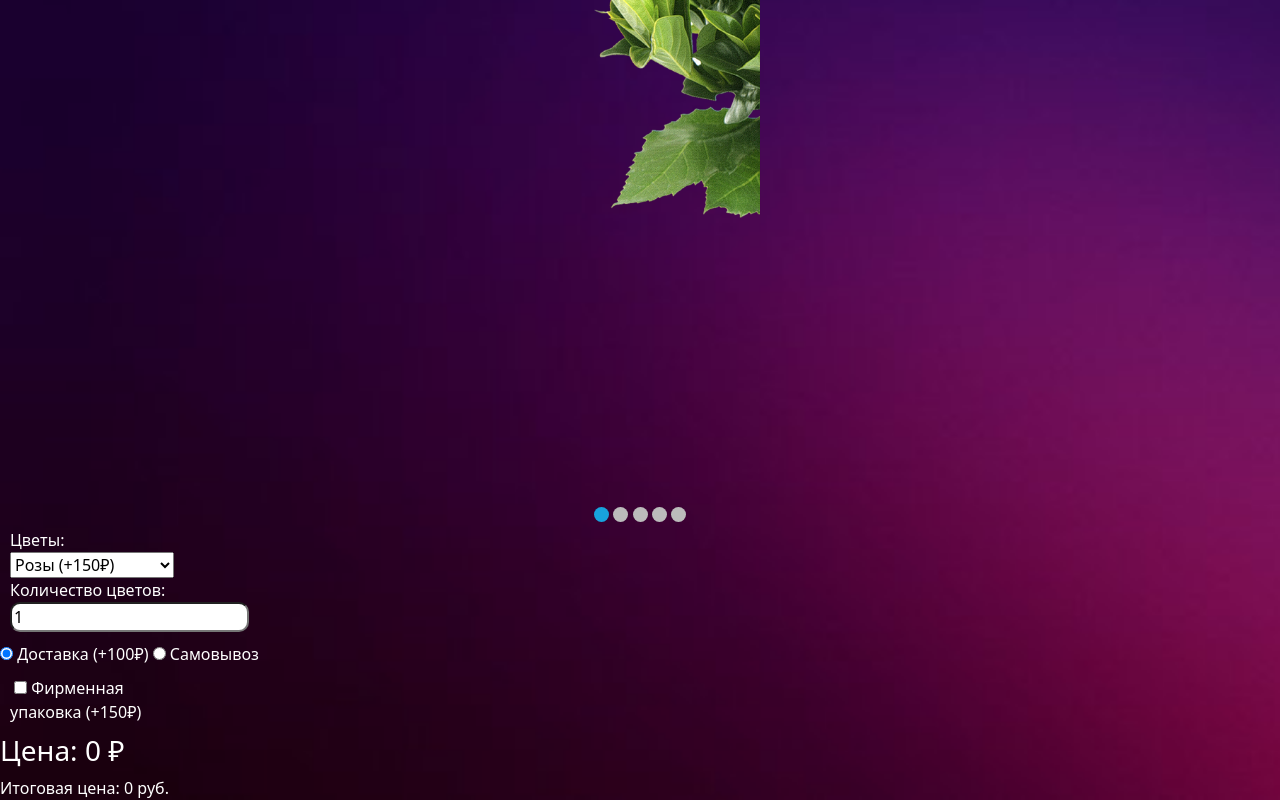
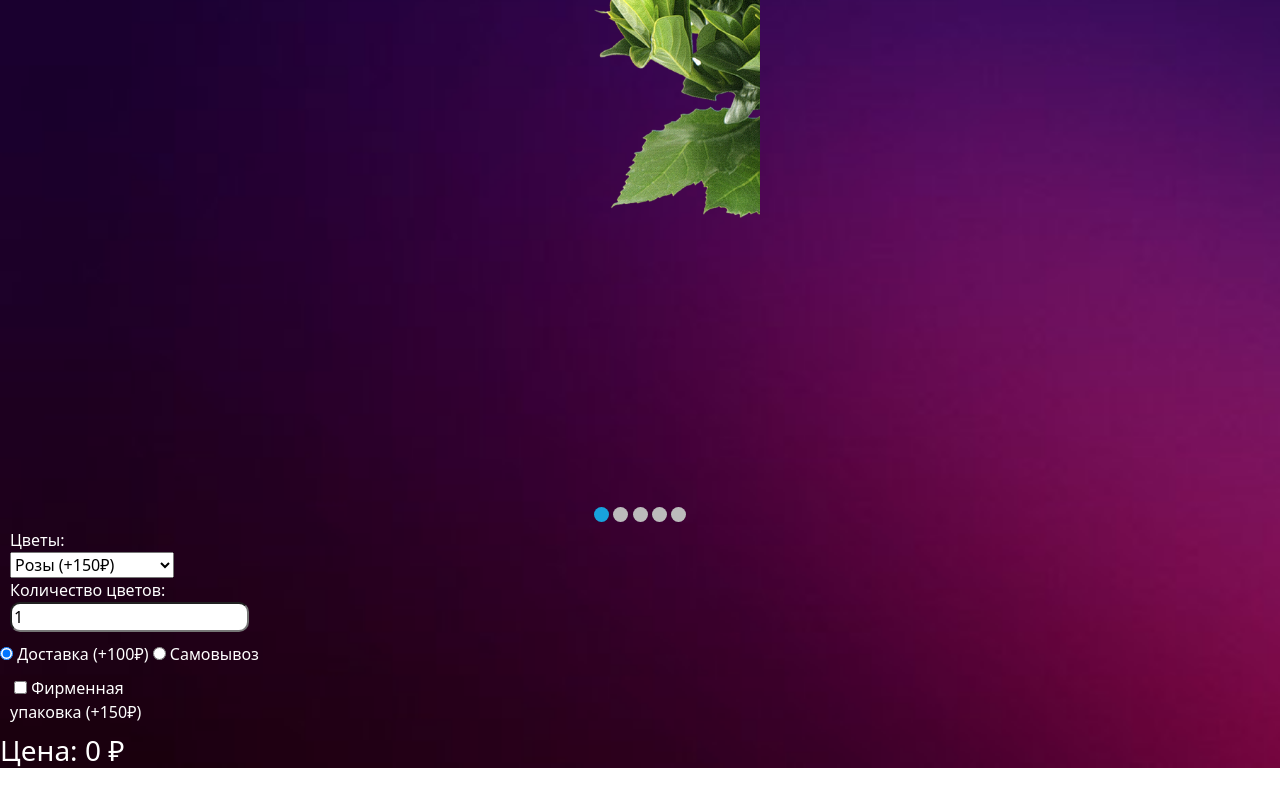
Before and after one commit to Rt0x/seven.github.io, a plain HTML site: page index.html in a window 1280 px wide. Shown: the part 565-1365 px from the top of the page. After the commit the page ends 1341 px from the top, so only its background shows below. Drawn offline with nearby package versions, Linux system fonts and the light colour scheme.

Commit message:
Update index.html

```diff
--- a/index.html
+++ b/index.html
@@ -10,7 +10,7 @@
     <script src="https://cdn.jsdelivr.net/npm/bootstrap@5.3.2/dist/js/bootstrap.bundle.min.js" integrity="sha384-C6RzsynM9kWDrMNeT87bh95OGNyZPhcTNXj1NW7RuBCsyN/o0jlpcV8Qyq46cDfL" crossorigin="anonymous"></script>
     <link rel="stylesheet" type="text/css" href="style.css">
     </head>
-        <body background="fon-image.jpg">
+        <body>
             <div class="wrapper">
               <header class="header">
                 <nav id="main-nav">
@@ -88,12 +88,7 @@
                     </div>
                     <h3>Цена: <span id="price">0</span> ₽</h3>
                   </div>
-
-                  <div>
-                    <label for="totalPrice">Итоговая цена:</label>
-                    <span id="totalPrice">0</span> руб.
-                  </div>
-                </div>
+                 </div>
                 </div>
     </body>
     <script src='script.js'></script>
```
